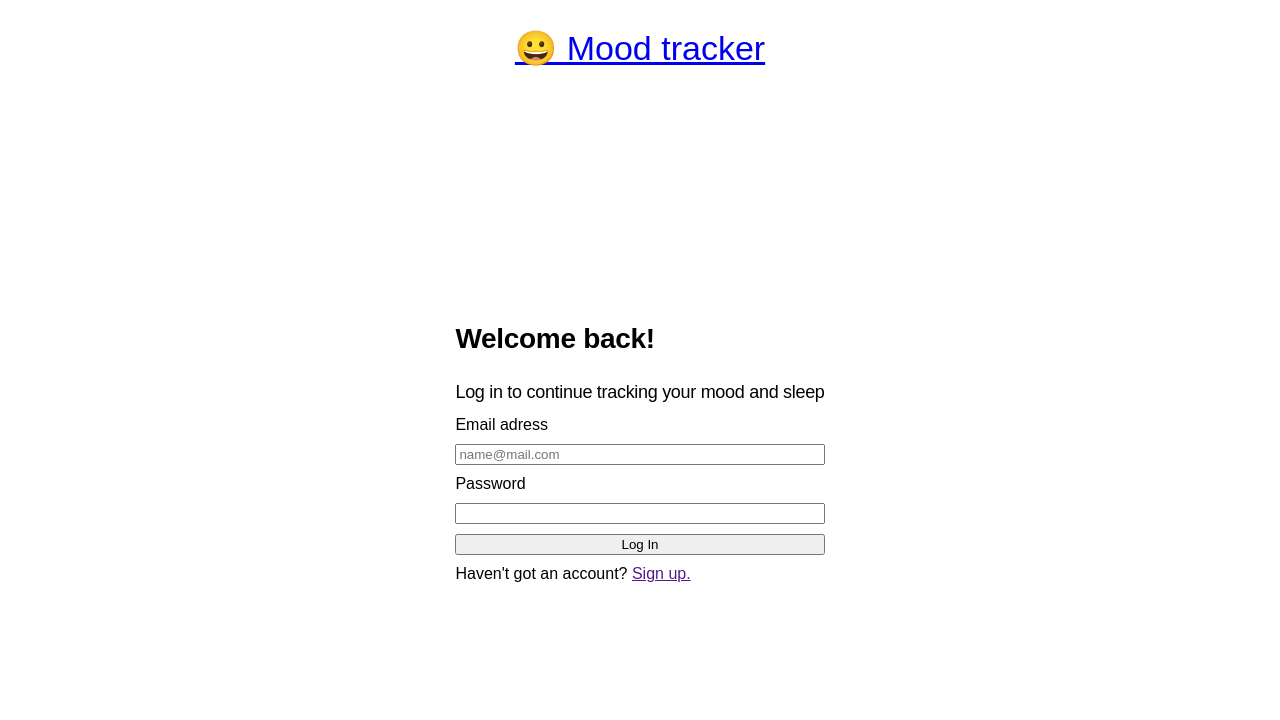
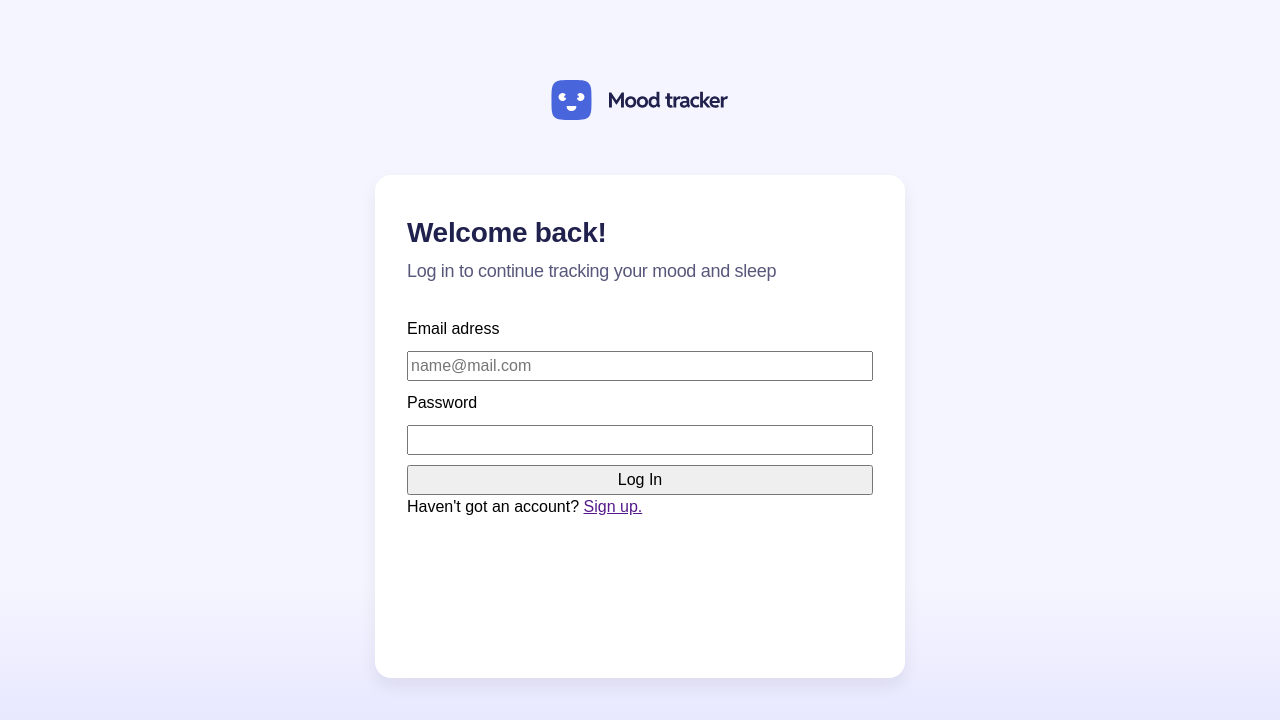
Before and after one commit to donmikelee/mood-tracker, a React (Vite) app: page / in a window 1280 px wide. Shown: the top 720 px of the page. Built offline with nearby package versions, Linux system fonts and the light colour scheme; a web font is replaced by a local one.

Commit message:
first styles of login-page

```diff
--- a/public/style.css
+++ b/public/style.css
@@ -1,11 +1,26 @@
-body {
-  font-family: "Reddit Sans", sans-serif;
+.form-box {
+  height: 100%;
+  width: 100%;
+  max-width: 530px;
+  max-height: 503px;
+  margin: 0 auto;
+  display: flex;
+  flex-direction: column;
+  background-color: #FFFFFF;
+  border-radius: 16px;
+  padding: 40px 32px;
+  box-shadow: 0px 8px 16px 0px rgba(32, 37, 41, 0.08);
 }
 
-.mood-tracker-app {
-  height: calc(100vh - 16px);
-  display: flex;
-  flex-direction: column;
+.form-header {
+  margin-bottom: 32px;
+}
+.form-header .header-text {
+  color: #21214D;
+  margin-bottom: 8px;
+}
+.form-header .header-desc {
+  color: #57577B;
 }
 
 @font-face {
@@ -137,4 +152,83 @@ body {
   letter-spacing: 0;
 }
 
+.login-page {
+  display: flex;
+  flex-direction: column;
+  flex-grow: 1;
+}
+.login-page .container {
+  flex-grow: 1;
+}
+
+.moodtracker-app {
+  font-family: "Reddit Sans", sans-serif;
+  height: 100vh;
+  display: flex;
+  flex-direction: column;
+  background: linear-gradient(180deg, #F5F5FF 72.99%, #E0E0FF 100%);
+}
+
+.moodtracker-entry-header {
+  width: 100%;
+  text-align: center;
+  padding-top: 80px;
+  margin-bottom: 48px;
+}
+
+/* 1. Use a more-intuitive box-sizing model */
+*, *::before, *::after {
+  box-sizing: border-box;
+}
+
+/* 2. Remove default margin */
+* {
+  margin: 0;
+}
+
+/* 3. Enable keyword animations */
+@media (prefers-reduced-motion: no-preference) {
+  html {
+    interpolate-size: allow-keywords;
+  }
+}
+body {
+  /* 4. Add accessible line-height */
+  line-height: 1.5;
+  /* 5. Improve text rendering */
+  -webkit-font-smoothing: antialiased;
+}
+
+/* 6. Improve media defaults */
+img, picture, video, canvas, svg {
+  display: inline-block;
+  max-width: 100%;
+}
+
+/* 7. Inherit fonts for form controls */
+input, button, textarea, select {
+  font: inherit;
+}
+
+/* 8. Avoid text overflows */
+p, h1, h2, h3, h4, h5, h6 {
+  overflow-wrap: break-word;
+}
+
+/* 9. Improve line wrapping */
+p {
+  text-wrap: pretty;
+}
+
+h1, h2, h3, h4, h5, h6 {
+  text-wrap: balance;
+}
+
+/*
+  10. Create a root stacking context
+*/
+#root, #__next {
+  isolation: isolate;
+}
+
 /*# sourceMappingURL=style.css.map */
--- a/src/App.tsx
+++ b/src/App.tsx
@@ -2,7 +2,7 @@ import AppRouter from "./router/AppRouter";
 
 const App = () => {
   return (
-    <div className="mood-tracker-app">
+    <div className="moodtracker-app">
       <AppRouter />
     </div>
   );
--- a/src/pages/LoginPage/LoginForm.tsx
+++ b/src/pages/LoginPage/LoginForm.tsx
@@ -12,7 +12,7 @@ const LoginForm = () => {
 
   return (
     <form
-      className="login-form"
+      className="form"
       style={{
         display: "flex",
         flexDirection: "column",
--- a/src/pages/LoginPage/LoginPage.tsx
+++ b/src/pages/LoginPage/LoginPage.tsx
@@ -1,41 +1,31 @@
 import LoginForm from "./LoginForm";
+import logo from "../../styles/images/logo.svg";
 
 const LoginPage = () => {
   return (
-    <>
-      <nav
-        style={{
-          width: "100%",
-          textAlign: "center",
-          padding: "20px 0",
-          fontSize: "34px",
-        }}
-      >
-        <a href="#">😀 Mood tracker</a>
-      </nav>
-      <div
-        className="login-form-container"
-        style={{
-          margin: "auto",
-          display: "flex",
-          flexDirection: "column",
-          rowGap: "10px",
-        }}
-      >
-        <div className="login-form-header">
-          <h2 className="form-header text-preset-3">Welcome back!</h2>
-          <small className="form-header-description text-preset-6--regular">
+    <div className="login-page">
+      <header className="moodtracker-entry-header">
+        <a href="#">
+          <img src={logo} alt={logo} />
+        </a>
+      </header>
+      <div className="container">
+        <div className="form-box">
+          <div className="form-header">
+            <h2 className="header-text text-preset-3">Welcome back!</h2>
+            <small className="header-desc text-preset-6--regular">
               Log in to continue tracking your mood and sleep
             </small>
           </div>
           <LoginForm />
-        <div className="login-form-footer">
+          <div className="form-footer-container">
             <span className="form-footer">
               Haven't got an account? <a href="">Sign up.</a>
             </span>
           </div>
         </div>
-    </>
+      </div>
+    </div>
   );
 };
 
--- a/src/styles/components/_form.scss
+++ b/src/styles/components/_form.scss
@@ -1,11 +1,28 @@
-@use '../utilities/variables' as *;
+@use "../utilities/variables" as *;
 
-body {
-  font-family: 'Reddit Sans', sans-serif;
+.form-box {
+  height: 100%;
+  width: 100%;
+  max-width: $max-width-auth-box;
+  max-height: $max-height-auth-box;
+  margin: 0 auto;
+  display: flex;
+  flex-direction: column;
+  background-color: $neutral0;
+  border-radius: $radius-16;
+  padding: $spacing-500 $spacing-400;
+  box-shadow: $boxShadowForm;
 }
 
-.mood-tracker-app {
-  height: calc(100vh - 16px);
-  display: flex;
-  flex-direction: column;
+.form-header {
+  margin-bottom: $spacing-400;
+
+  .header-text {
+    color: $neutral900;
+    margin-bottom: $spacing-100;
+  }
+
+  .header-desc {
+    color: $neutral600;
+  }
 }
--- /dev/null
+++ b/src/styles/pages/_app.scss
@@ -0,0 +1,16 @@
+@use '../utilities/variables' as *;
+
+.moodtracker-app {
+  font-family: 'Reddit Sans', sans-serif;
+  height: 100vh;
+  display: flex;
+  flex-direction: column;
+  background: $lightGradient;
+}
+
+.moodtracker-entry-header {
+  width: 100%;
+  text-align: center;
+  padding-top: $spacing-1000;
+  margin-bottom: $spacing-600;
+}
--- a/src/styles/pages/_login-page.scss
+++ b/src/styles/pages/_login-page.scss
@@ -0,0 +1,11 @@
+@use "../utilities/variables" as *;
+
+.login-page {
+  display: flex;
+  flex-direction: column;
+  flex-grow: 1;
+
+  .container {
+    flex-grow: 1;
+  }
+}
--- a/src/styles/utilities/_colors.scss
+++ b/src/styles/utilities/_colors.scss
@@ -20,5 +20,9 @@ $moodAppColors: (
   indigo200: #8B81FF,
   blue300: #89CAFF,
   green300: #89E780,
-  amber300: #FFC97C
+  amber300: #FFC97C,
+
+  // Gradient colors
+  lightGradientStart: #F5F5FF,
+  lightGradientEnd:   #E0E0FF,
 );
--- /dev/null
+++ b/src/styles/utilities/_reset.scss
@@ -0,0 +1,54 @@
+/* 1. Use a more-intuitive box-sizing model */
+*, *::before, *::after {
+  box-sizing: border-box;
+}
+
+/* 2. Remove default margin */
+* {
+  margin: 0;
+}
+
+/* 3. Enable keyword animations */
+@media (prefers-reduced-motion: no-preference) {
+  html {
+    interpolate-size: allow-keywords;
+  }
+}
+
+body {
+  /* 4. Add accessible line-height */
+  line-height: 1.5;
+  /* 5. Improve text rendering */
+  -webkit-font-smoothing: antialiased;
+}
+
+/* 6. Improve media defaults */
+img, picture, video, canvas, svg {
+  display: inline-block;
+  max-width: 100%;
+}
+
+/* 7. Inherit fonts for form controls */
+input, button, textarea, select {
+  font: inherit;
+}
+
+/* 8. Avoid text overflows */
+p, h1, h2, h3, h4, h5, h6 {
+  overflow-wrap: break-word;
+}
+
+/* 9. Improve line wrapping */
+p {
+  text-wrap: pretty;
+}
+h1, h2, h3, h4, h5, h6 {
+  text-wrap: balance;
+}
+
+/*
+  10. Create a root stacking context
+*/
+#root, #__next {
+  isolation: isolate;
+}
```
Also changed, not shown: src/styles/main.scss (+6 -4 lines), src/styles/utilities/_variables.scss (+50 -3 lines), 1 other file (tests, documents, lock files or other folders). Lines whose indentation alone changed are shown as unchanged.
